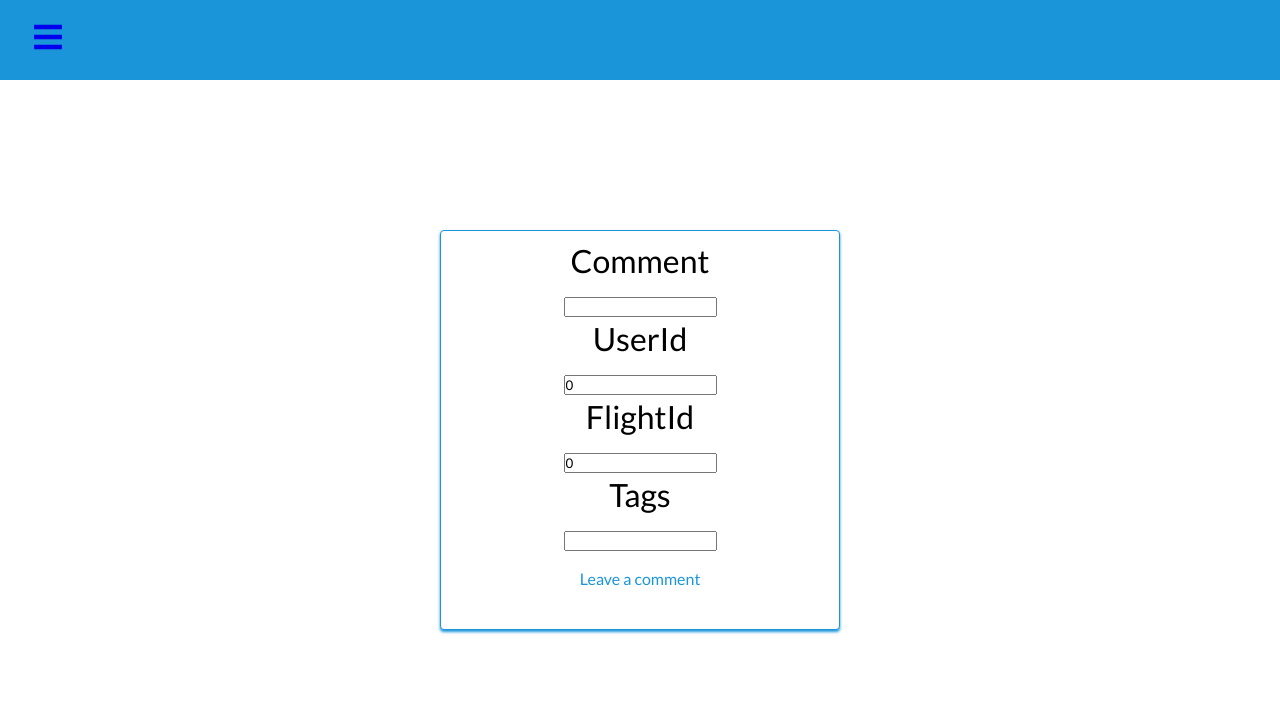
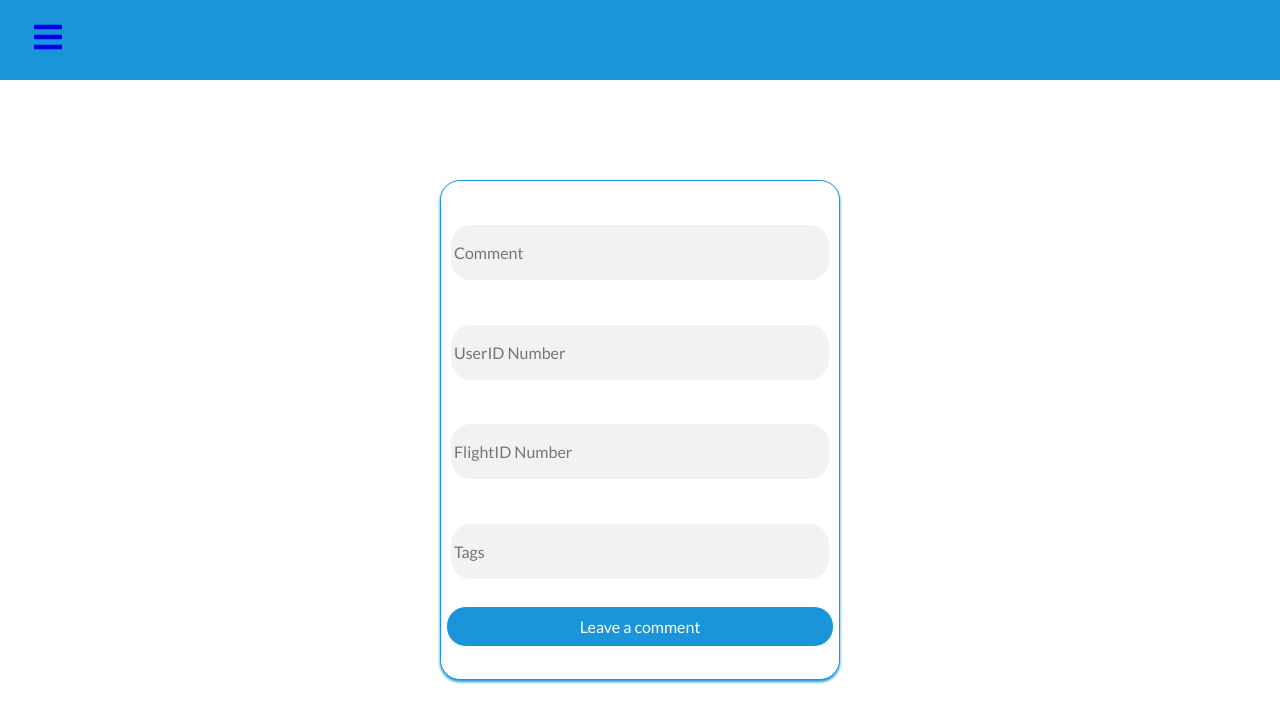
Before and after one commit to juliajulia89/sita-frontend, a React (Create React App) app: page /comment in a window 1280 px wide. Shown: the top 722 px of the page. Built offline with nearby package versions, Linux system fonts and the light colour scheme; no server answers.

Commit message:
form done

```diff
--- a/src/App.css
+++ b/src/App.css
@@ -1,12 +1,11 @@
-@import url('https://fonts.googleapis.com/css2?family=Lato&display=swap');
+@import url("https://fonts.googleapis.com/css2?family=Lato&display=swap");
 
 * {
   box-sizing: border-box;
   margin: 0;
   padding: 0;
-  font-family: 'Lato', sans-serif;
+  font-family: "Lato", sans-serif;
 }
-
 
 .flights,
 .comment {
@@ -17,43 +16,59 @@
   font-size: 2rem;
 }
 
-.home{
- display: flex;
+.home {
+  display: flex;
   height: 40vh;
   align-items: center;
-  justify-content:center;
+  justify-content: center;
   font-size: 2rem;
 }
 
-.home-logo{
-  color: #1A95DA;
+.home-logo {
+  color: #1a95da;
   display: flex;
   justify-content: center;
 }
-.home-text{
-   display: flex;
+.home-text {
+  display: flex;
   height: 10vh;
   align-items: center;
-  justify-content:center;
+  justify-content: center;
   font-size: 1.2rem;
 }
 
-.comment-form{
-   background: white;
-  border: 1px solid #1A95DA;
-  box-shadow: 0px 2px 3px #1A95DA;
+.comment-form {
+  background: white;
+  border: 1px solid #1a95da;
+  box-shadow: 0px 2px 3px #1a95da;
   width: 400px;
-  height: 400px;
+  height: 500px;
   text-align: center;
   margin: 0 auto;
   margin-bottom: 20px;
-  padding: 10px;
-  border-radius: 4px;
+  padding: 5px;
+  border-radius: 20px;
+  justify-content: space-evenly;
+  display: flex;
+  flex-direction: column;
 }
 
-.comment-button{
-  background: white;
-  color: #1A95DA;
-   border: 1px solid white;
+.comment-form-input {
+  margin: 5px;
+  padding: 3px;
+  font-size: 16px;
+  border: 0;
+  background: #f2f2f2;
+  border-radius: 20px;
+  height: 55px;
+}
+
+.comment-button {
+  background: #1a95da;
+  color: white;
+  border: 1px solid white;
   font-size: 1rem;
+  margin: 5px 0 10px 0;
+  padding: 10px;
+  border-radius: 20px;
 }
--- a/src/pages/Comment.js
+++ b/src/pages/Comment.js
@@ -11,8 +11,8 @@ export class NewComment extends Component {
     super(props);
     this.state = {
       comment: "",
-      userId: Number(""),
-      flightId: Number([]),
+      userId: Number,
+      flightId: Number,
       tags: "",
       newCommentAdded: false,
     };
@@ -47,12 +47,10 @@ export class NewComment extends Component {
       <>
         <Navbar />
         <main className="comment">
-
           {newCommentAdded === true && (
             <div className="comment-div">
               <p className="comment-p">
                 Your comment has been <strong>successfully added</strong>
-
               </p>
               <button className="comment-button">
                 <Link to="/">Go to Home Page</Link>
@@ -62,13 +60,12 @@ export class NewComment extends Component {
               </button>
             </div>
           )}
-          {newCommentAdded === false &&
+          {newCommentAdded === false && (
             <form className="comment-form">
-              <label htmlFor="comment" className="comment-form-label">
-                Comment
-              </label>
-              <br></br>
+              <label htmlFor="comment" className="comment-form-label"></label>
+
               <input
+                placeholder="Comment"
                 type="text"
                 id="comment"
                 name="comment"
@@ -78,12 +75,11 @@ export class NewComment extends Component {
                 autoComplete="off"
                 required
               />
-              <br></br>
-              <label htmlFor="userId" className="comment-form-label">
-                UserId
-              </label>
-              <br></br>
+
+              <label htmlFor="userId" className="comment-form-label"></label>
+
               <input
+                placeholder="UserID Number"
                 type="number"
                 id="userId"
                 name="userId"
@@ -93,12 +89,11 @@ export class NewComment extends Component {
                 autoComplete="off"
                 required
               />
-              <br></br>
-              <label htmlFor="flightId" className="comment-form-label">
-                FlightId
-              </label>
-              <br></br>
+
+              <label htmlFor="flightId" className="comment-form-label"></label>
+
               <input
+                placeholder="FlightID Number"
                 type="number"
                 id="flightId"
                 name="flightId"
@@ -108,12 +103,11 @@ export class NewComment extends Component {
                 autoComplete="off"
                 required
               />
-              <br></br>
-              <label htmlFor="tags" className="comment-form-label">
-                Tags
-              </label>
-              <br></br>
+
+              <label htmlFor="tags" className="comment-form-label"></label>
+
               <input
+                placeholder="Tags"
                 type="text"
                 id="tags"
                 name="tags"
@@ -122,7 +116,7 @@ export class NewComment extends Component {
                 className="comment-form-input"
                 autoComplete="off"
               />
-              <br></br>
+
 
               <button
                 type="submit"
@@ -132,7 +126,7 @@ export class NewComment extends Component {
                 Leave a comment
               </button>
             </form>
-          }
+          )}
         </main>
       </>
     );
--- a/src/pages/Flights.js
+++ b/src/pages/Flights.js
@@ -1,5 +1,6 @@
 import React from "react";
 import Navbar from "../components/Navbar";
+import "../index.css";
 
 function Flights() {
   return (
```
